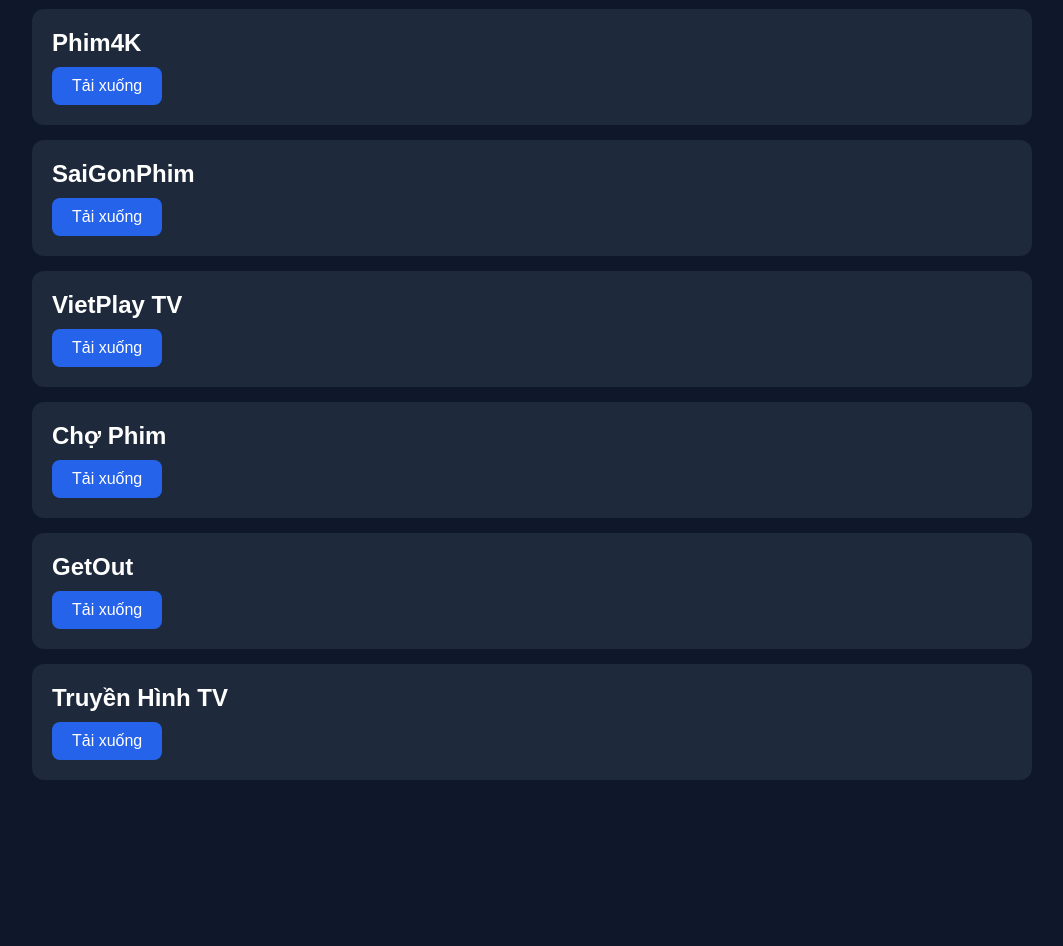
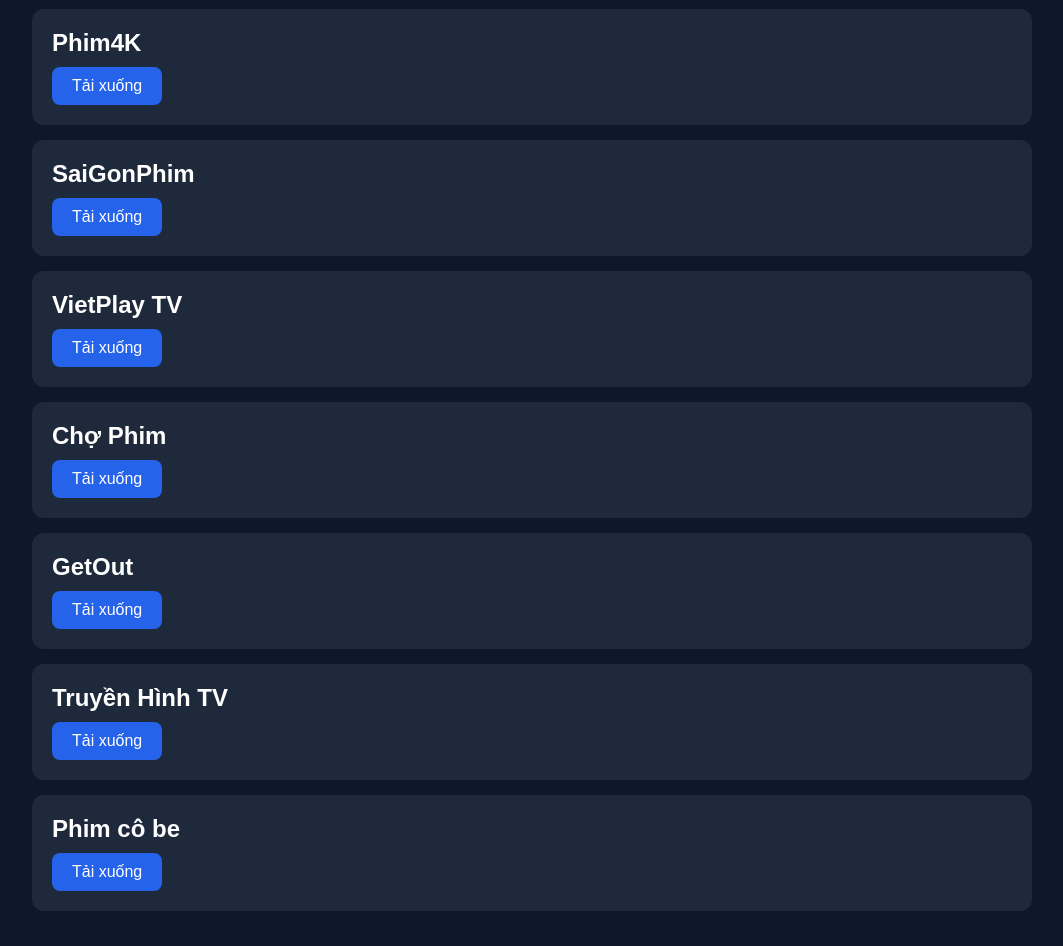
Before and after one commit to movielegend/movielegend-store, a plain HTML site: page index.html in a window 1280 px wide. Shown: the part 100-1046 px from the top of the page, without its empty margins (108-1171 px from the left). Before the commit the page ends 915 px from the top, so only its background shows below. Drawn offline with Linux system fonts and the light colour scheme.

Commit message:
Update index.html

```diff
--- a/index.html
+++ b/index.html
@@ -98,6 +98,13 @@ h1{
     </a>
 </div>
 
+    <div class="app">
+    <h2>Phim cô be</h2>
+    <a class="download" href="apk/cobephimtv.apk">
+        Tải xuống
+    </a>
+</div>
+
 </div>
 
 </body>
```
